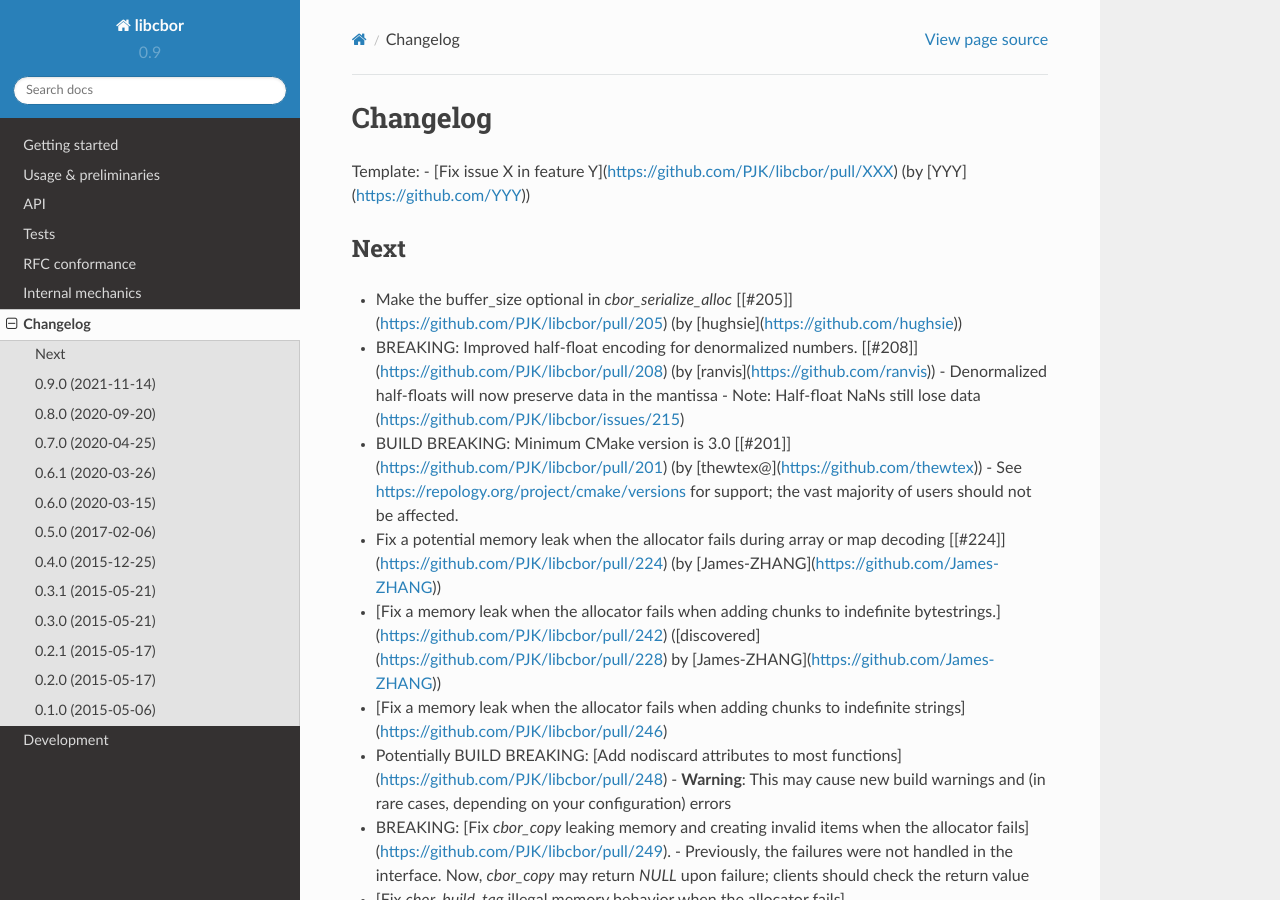
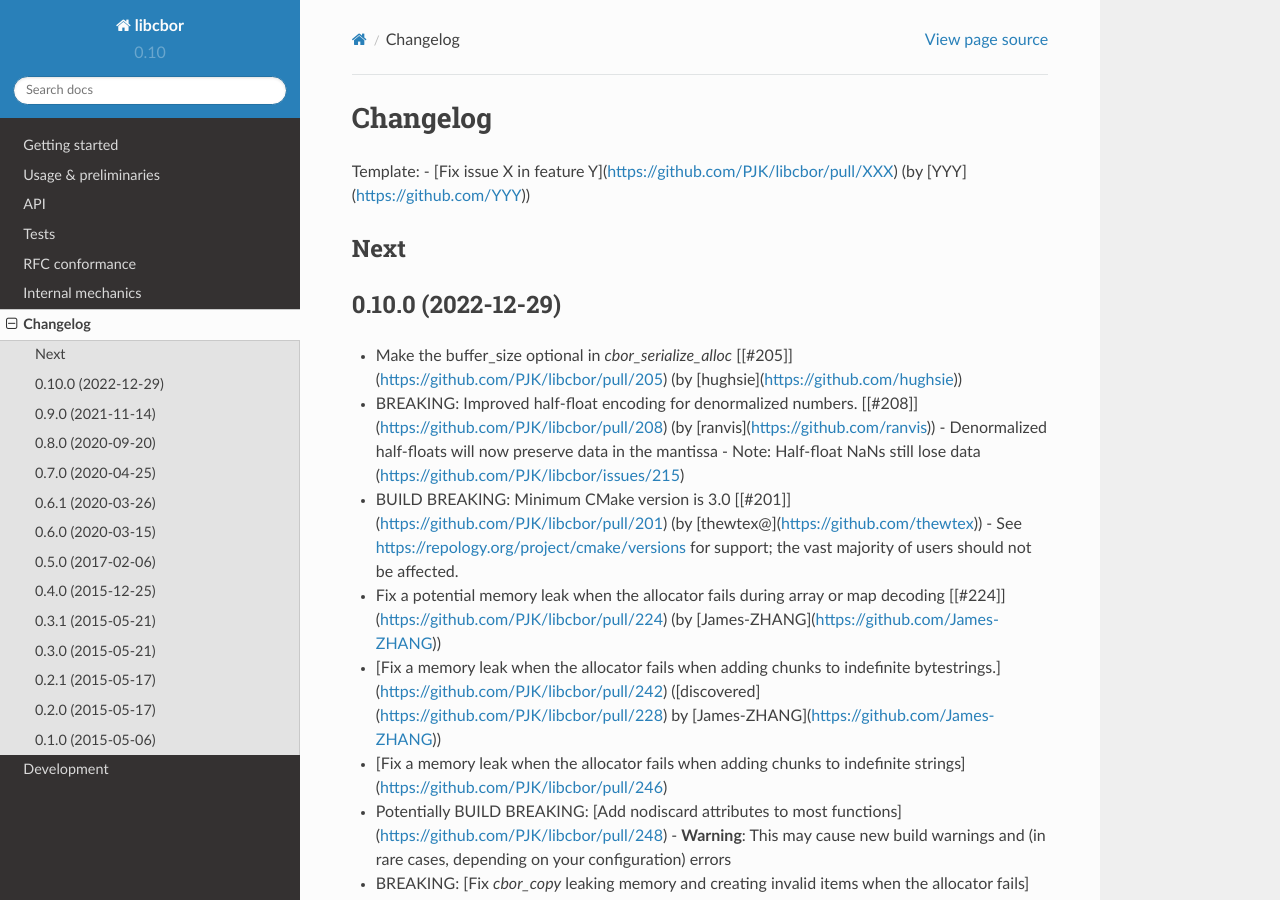
Before and after one commit to PJK/libcbor, a Sphinx documentation site: the page built from doc/source/changelog.rst, in a window 1280 px wide and 900 px high. Built offline with Sphinx 7.4.7 and the Read the Docs theme 2.0.0, drawn with Linux system fonts in a browser that asks for light colours.

Commit message:
Release v0.10.0

```diff
--- a/CHANGELOG.md
+++ b/CHANGELOG.md
@@ -2,6 +2,9 @@ Template:
 - [Fix issue X in feature Y](https://github.com/PJK/libcbor/pull/XXX) (by [YYY](https://github.com/YYY))
 
 Next
+---------------------
+
+0.10.0 (2022-12-29)
 ---------------------
 - Make the buffer_size optional in `cbor_serialize_alloc` [[#205]](https://github.com/PJK/libcbor/pull/205) (by [hughsie](https://github.com/hughsie))
 - BREAKING: Improved half-float encoding for denormalized numbers. [[#208]](https://github.com/PJK/libcbor/pull/208) (by [ranvis](https://github.com/ranvis))
--- a/CMakeLists.txt
+++ b/CMakeLists.txt
@@ -4,7 +4,7 @@ set(CMAKE_MODULE_PATH ${CMAKE_MODULE_PATH} "${CMAKE_CURRENT_SOURCE_DIR}/CMakeMod
 include(CTest)
 
 SET(CBOR_VERSION_MAJOR "0")
-SET(CBOR_VERSION_MINOR "9")
+SET(CBOR_VERSION_MINOR "10")
 SET(CBOR_VERSION_PATCH "0")
 SET(CBOR_VERSION ${CBOR_VERSION_MAJOR}.${CBOR_VERSION_MINOR}.${CBOR_VERSION_PATCH})
 
--- a/doc/source/conf.py
+++ b/doc/source/conf.py
@@ -76,8 +76,8 @@ copyright = '2014 - 2020, Pavel Kalvoda'
 # built documents.
 #
 # The short X.Y version.
-version = '0.9'
-release = '0.9.0'
+version = '0.10'
+release = '0.10.0'
 
 # The language for content autogenerated by Sphinx. Refer to documentation
 # for a list of supported languages.
```
Also changed, not shown: 2 other files.
